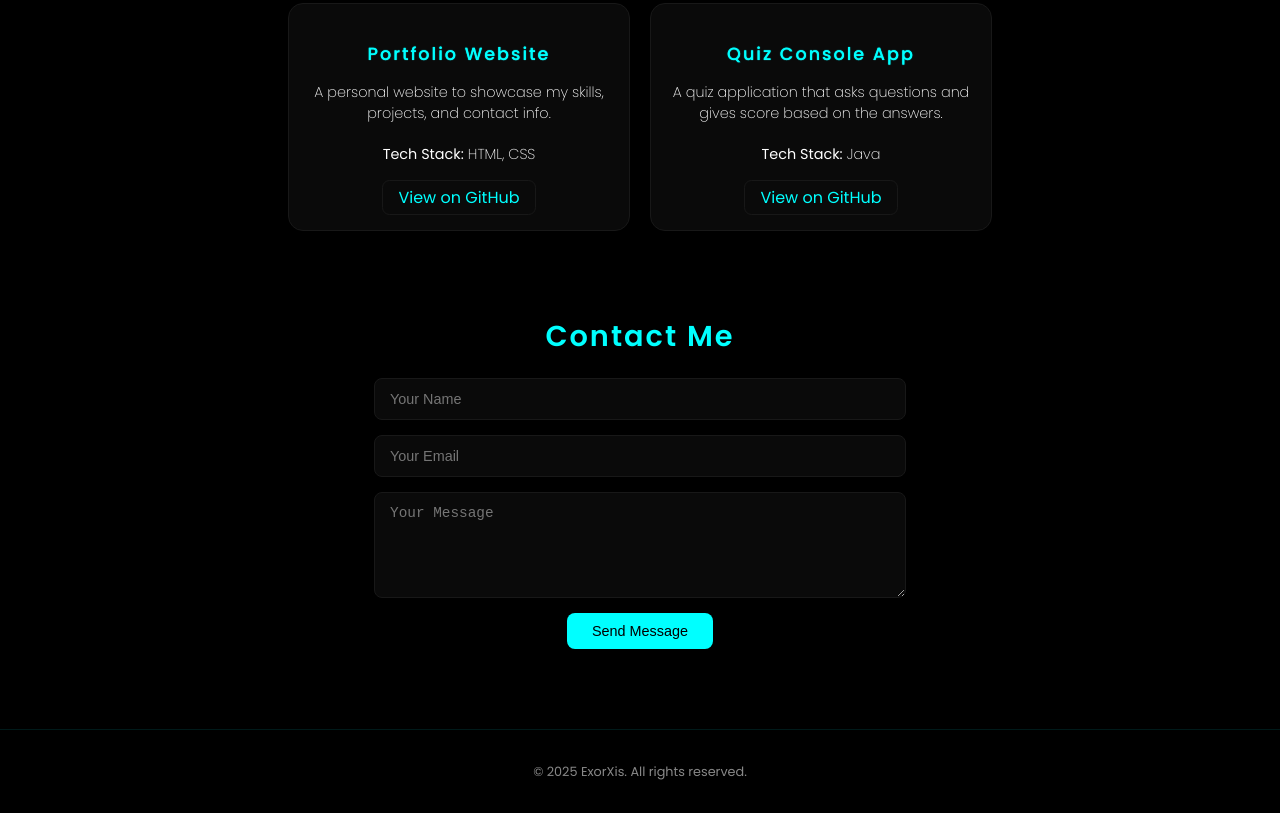
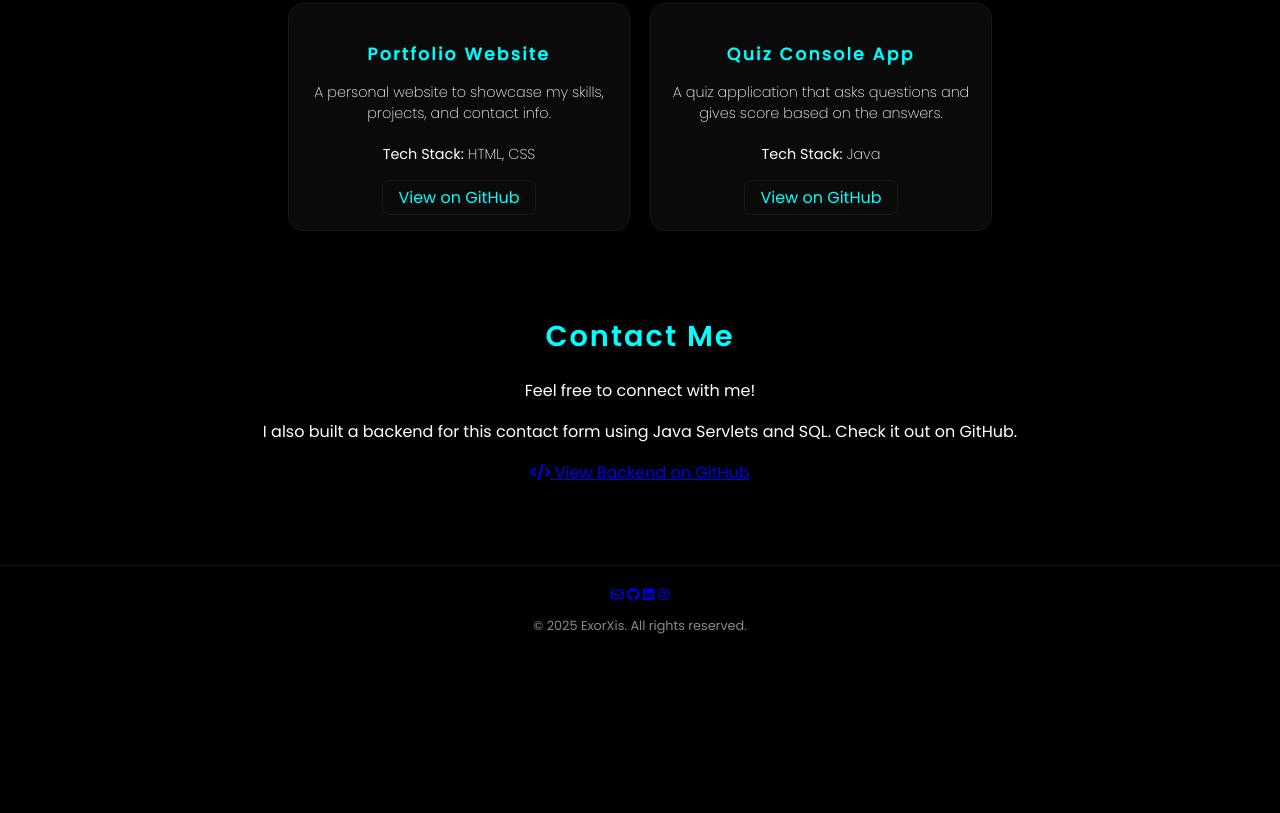
Before and after one commit to ExorXis/Portfolio, a plain HTML site: page index.html in a window 1280 px wide. Shown: the part 1374-2187 px from the top of the page. After the commit the page ends 2041 px from the top, so only its background shows below. Drawn offline with Linux system fonts and the light colour scheme; a small style sheet from the web is missing.

Commit message:
index.html

```diff
--- a/index.html
+++ b/index.html
@@ -3,21 +3,22 @@
 <head>
     <meta charset="UTF-8">
     <meta name="viewport" content="width=device-width, initial-scale=1.0">
-    <title>Portfolio - Alok Verma</title>
+    <title>Portfolio</title>
     <link rel="stylesheet" href="style.css">
     <link rel="preconnect" href="https://fonts.googleapis.com">
     <link rel="preconnect" href="https://fonts.gstatic.com" crossorigin>
     <link href="https://fonts.googleapis.com/css2?family=Poppins:ital,wght@0,100;0,200;0,300;0,400;0,500;0,600;0,700;0,800;0,900;1,100;1,200;1,300;1,400;1,500;1,600;1,700;1,800;1,900&display=swap" rel="stylesheet">
+    <link rel="stylesheet" href="https://cdnjs.cloudflare.com/ajax/libs/font-awesome/6.5.2/css/all.min.css" xintegrity="sha512-SnH5WK+bZxgPHs44uWIX+LLJAJ9/208K6yT/A125E/sK5K6c8c4n7f5V8a6yA6E5Jt6A9FwK/45f8f/6f8w==" crossorigin="anonymous" referrerpolicy="no-referrer" />
 </head>
 <body>
     <nav class="navbar">
       <div class="logo">exor</div>
       <div class="links">
-        <a href="#hero-head">Home</a>
+        <a href="#hero">Home</a>
         <a href="#about">About</a>
         <a href="#skills">Skills</a>
         <a href="#projects">Projects</a>
-        <a href="#contact">Contact Me</a>
+        <a href="#footer">Contact Me</a>
       </div>
     </nav>
 
@@ -31,7 +32,7 @@
           <h1>i'm exorxis</h1>
           <h2>Java Developer</h2>
           <p>Hey I'm Alok Verma (a.k.a. ExorXis), an MCA student and Java backend enthusiast, passionate about building clean, scalable solutions. With a foundation in Core Java and DSA, and an ongoing journey into Spring and databases, I aim to grow as a full-stack developer. I enjoy solving problems through code and turning ideas into meaningful software.</p>
-          <a href="#contact" class="btn">Hire Me</a>
+          <a href="#footer" class="btn">Hire Me</a>
         </div>
     </section>
 
@@ -89,15 +90,20 @@
 
     <section id="contact">
       <h2>Contact Me</h2>
-        <form action="#" method="post">
-          <input type="text" name="name" placeholder="Your Name" required />
-          <input type="email" name="email" placeholder="Your Email" required />
-          <textarea name="message" rows="5" placeholder="Your Message" required></textarea>
-          <button type="submit">Send Message</button>
-        </form>
+      <p>Feel free to connect with me!</p>
+      <div class="contact-backend-info">
+        <p class="check-it">I also built a backend for this contact form using Java Servlets and SQL. Check it out on GitHub.</p>
+        <a href="https://github.com/ExorXis/Portfolio-Backend-Servlet" target="_blank" class="backend-link"><i class="fa-solid fa-code"></i> View Backend on GitHub</a>
+      </div>
     </section>
 
-      <footer class="footer">
+    <footer id= "footer" class="footer">
+      <div class="social-icons">
+        <a href="mailto:alokverma1.rtk@gmail.com" target="_blank"><i class="fa-regular fa-envelope"></i></a>
+        <a href="https://github.com/ExorXis" target="_blank"><i class="fa-brands fa-github"></i></a>
+        <a href="https://www.linkedin.com/in/alokverma18" target="_blank"><i class="fa-brands fa-linkedin"></i></a>
+        <a href="https://www.instagram.com/alokverma.dev/" target="_blank"><i class="fa-brands fa-instagram"></i></a>
+      </div>
       <p>&copy; 2025 ExorXis. All rights reserved.</p>
     </footer>
 </body>
```
Lines whose indentation alone changed are shown as unchanged.
